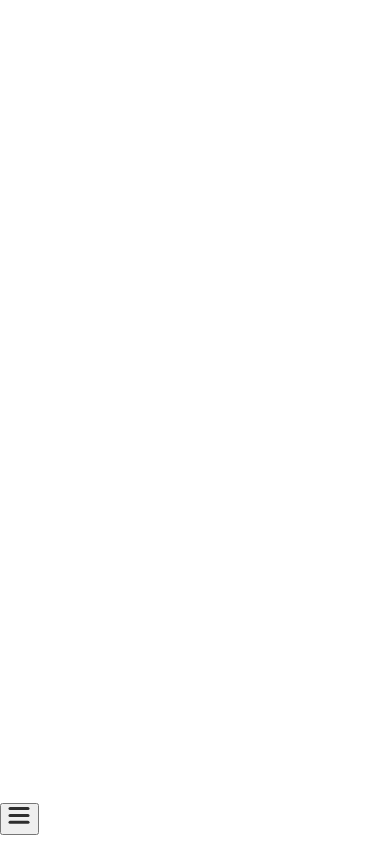
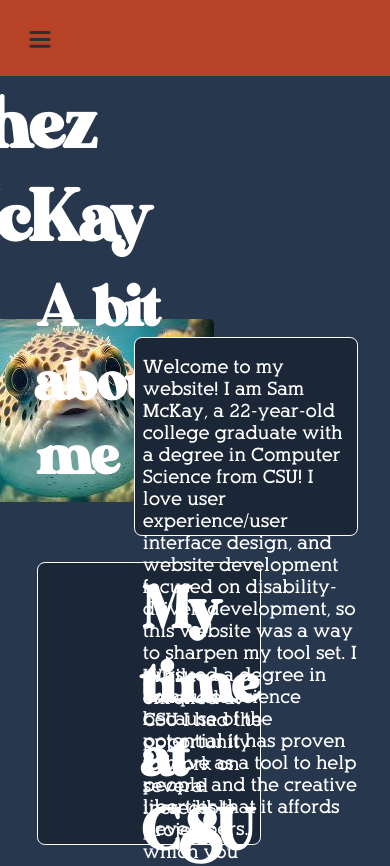
Before and after one commit to Retrope13/Personal-Website, a React (Create React App) app: page / in a window 390 px wide. Shown: the top 866 px of the page. Built offline with nearby package versions, Linux system fonts and the light colour scheme.

Commit message:
set up naive varying displays

```diff
--- a/src/App.css
+++ b/src/App.css
@@ -20,15 +20,188 @@
   src: url('./assets/fonts/ALBAS___.TTF') format('truetype');
 }
 
+
+
+/*Phone mode*/
+
+
+
 @media (max-width: 767px) {
   /* CSS styles for screens smaller than 768px */
+
+
+.App-logo {
+  height: 40vmin;
+  pointer-events: none;
 }
+
+.App {
+  background-color: #DEF2F1;
+}
+
+nav {
+  position: absolute;
+  top:0;
+  left:0;
+  bottom: 0;
+  width: 300px;
+  height: 100vh;
+}
+
+button {
+  outline: none;
+  border: none;
+  cursor: pointer;
+  position: absolute;
+  top: 18px;
+  left: 15px;
+  width: 50px;
+  height: 50px;
+  border-radius: 50%;
+  background: transparent;
+
+}
+
+.top {
+  height: 9vh;
+  background-color: #B64228;
+  width: 100vw;
+}
+
+ul,
+li {
+  margin: 0;
+  padding: 0;
+}
+
+ul {
+  padding: 2vw;
+  position: absolute;
+  top: 7vh;
+  width: 13vw;
+}
+
+li {
+  list-style: none;
+  margin-bottom: 5vh;
+  display: flex;
+  align-items: center;
+  cursor: pointer;
+}
+
+.icon-placeholder {
+  width: 14%;
+  height: 15%;
+  flex: 70px 0;
+  margin-right: 4%;
+  margin-left: -7%;
+}
+
+.text-placeholder {
+  border-radius: 5px;
+  flex: 1;
+  font-size:x-large;
+  text-decoration: none;
+  color: #FFFFFF;
+  font-weight: 100px;
+
+}
+
+.content {
+  background-color: #00000000;
+  min-width: 70vw;
+  width: 80vw;
+  align-items: center;
+  justify-content: right;
+  min-height: auto;
+  margin-left: 10vw;
+}
+
+.background {
+  position: absolute;
+  top: 0;
+  bottom: 0;
+  left: 0;
+  width: 15vw;
+  height: 100vh;
+  background-color: #00000000; /*I could change this to #002A2B2A for like a shadow effect but I'm not sure how to feel about it */
+  border-radius: 2px;
+}
+
+.App-header {
+  background-color: #2A2B2A;
+  min-height: 100vh;
+  font-size: calc(10px + 2vmin);
+  color: #3AAFA9;
+}
+
+.image-container {
+  display: inline-flex;
+  justify-content:space-around;
+  align-items: center;
+  background-color: #2D8274;
+  border-radius: 5px;
+  height: 25vh;
+  margin-right: 3vw;
+  width: 20vw;
+}
+
+img {
+  border-radius: 5px;
+}
+
+.bio-heading {
+  display: flex;
+  margin-left: 25vw;
+  margin-top: -15vh;
+  font-size: small;
+}
+
+.CSU-heading {
+  display: flex;
+  margin-left: 25vw;
+  margin-top: 23vh;
+  font-size: small;
+}
+
+.CSU-container {
+  display: flex;
+  margin-left: 25vw;
+  margin-top: -13vh;
+  font-size: small;
+}
+
+.bio-container {
+  display: flex;
+  margin-left: 25vw;
+  margin-top: -10vh;
+}
+
+.App-link {
+  color: #DEF2F1;
+}
+
+body {
+  background-color: #27374D
+}
+
+body.scroll-up {
+  background-color: #B64228;
+}
+
+}
+
+
+
+
+/*Dev mode*/
+
+
+
 
 @media (min-width: 768px) and (max-width: 1023px) {
   /* CSS styles for screens between 768px and 1023px */
-}
 
-@media (min-width: 1024px) {
   /* CSS styles for screens larger than 1024px */
 
 
@@ -192,3 +365,178 @@ body.scroll-up {
 }
 
 }
+
+
+
+
+
+/*Full mode*/
+
+
+
+
+@media (min-width: 1024px) {
+  /* CSS styles for screens larger than 1024px */
+
+
+.App-logo {
+  height: 40vmin;
+  pointer-events: none;
+}
+
+.App {
+  background-color: #DEF2F1;
+}
+
+nav {
+  position: absolute;
+  top:0;
+  left:0;
+  bottom: 0;
+  width: 300px;
+  height: 100vh;
+}
+
+button {
+  outline: none;
+  border: none;
+  cursor: pointer;
+  position: absolute;
+  top: 18px;
+  left: 15px;
+  width: 50px;
+  height: 50px;
+  border-radius: 50%;
+  background: transparent;
+
+}
+
+.top {
+  height: 9vh;
+  background-color: #B64228;
+  width: 100vw;
+}
+
+ul,
+li {
+  margin: 0;
+  padding: 0;
+}
+
+ul {
+  padding: 2vw;
+  position: absolute;
+  top: 7vh;
+  width: 13vw;
+}
+
+li {
+  list-style: none;
+  margin-bottom: 5vh;
+  display: flex;
+  align-items: center;
+  cursor: pointer;
+}
+
+.icon-placeholder {
+  width: 14%;
+  height: 15%;
+  flex: 70px 0;
+  margin-right: 4%;
+  margin-left: -7%;
+}
+
+.text-placeholder {
+  border-radius: 5px;
+  flex: 1;
+  font-size:x-large;
+  text-decoration: none;
+  color: #FFFFFF;
+  font-weight: 100px;
+
+}
+
+.content {
+  background-color: #00000000;
+  min-width: 70vw;
+  width: 80vw;
+  align-items: center;
+  justify-content: right;
+  min-height: auto;
+  margin-left: 10vw;
+}
+
+.background {
+  position: absolute;
+  top: 0;
+  bottom: 0;
+  left: 0;
+  width: 15vw;
+  height: 100vh;
+  background-color: #00000000; /*I could change this to #002A2B2A for like a shadow effect but I'm not sure how to feel about it */
+  border-radius: 2px;
+}
+
+.App-header {
+  background-color: #2A2B2A;
+  min-height: 100vh;
+  font-size: calc(10px + 2vmin);
+  color: #3AAFA9;
+}
+
+.image-container {
+  display: inline-flex;
+  justify-content:space-around;
+  align-items: center;
+  background-color: #2D8274;
+  border-radius: 5px;
+  height: 25vh;
+  margin-right: 3vw;
+  width: 20vw;
+}
+
+img {
+  border-radius: 5px;
+}
+
+.bio-text-div {
+  height: 40vh;
+}
+
+.bio-heading {
+  display: flex;
+  margin-left: 25vw;
+  margin-top: -15vh;
+  font-size: small;
+}
+
+.CSU-heading {
+  display: flex;
+  margin-top: 23vh;
+  font-size: small;
+}
+
+.CSU-container {
+  display: flex;
+  margin-top: -13vh;
+  font-size: small;
+}
+
+.bio-container {
+  display: flex;
+  margin-top: -10vh;
+}
+
+.App-link {
+  color: #DEF2F1;
+}
+
+body {
+  background-color: #27374D
+}
+
+body.scroll-up {
+  background-color: #B64228;
+}
+
+}
```
